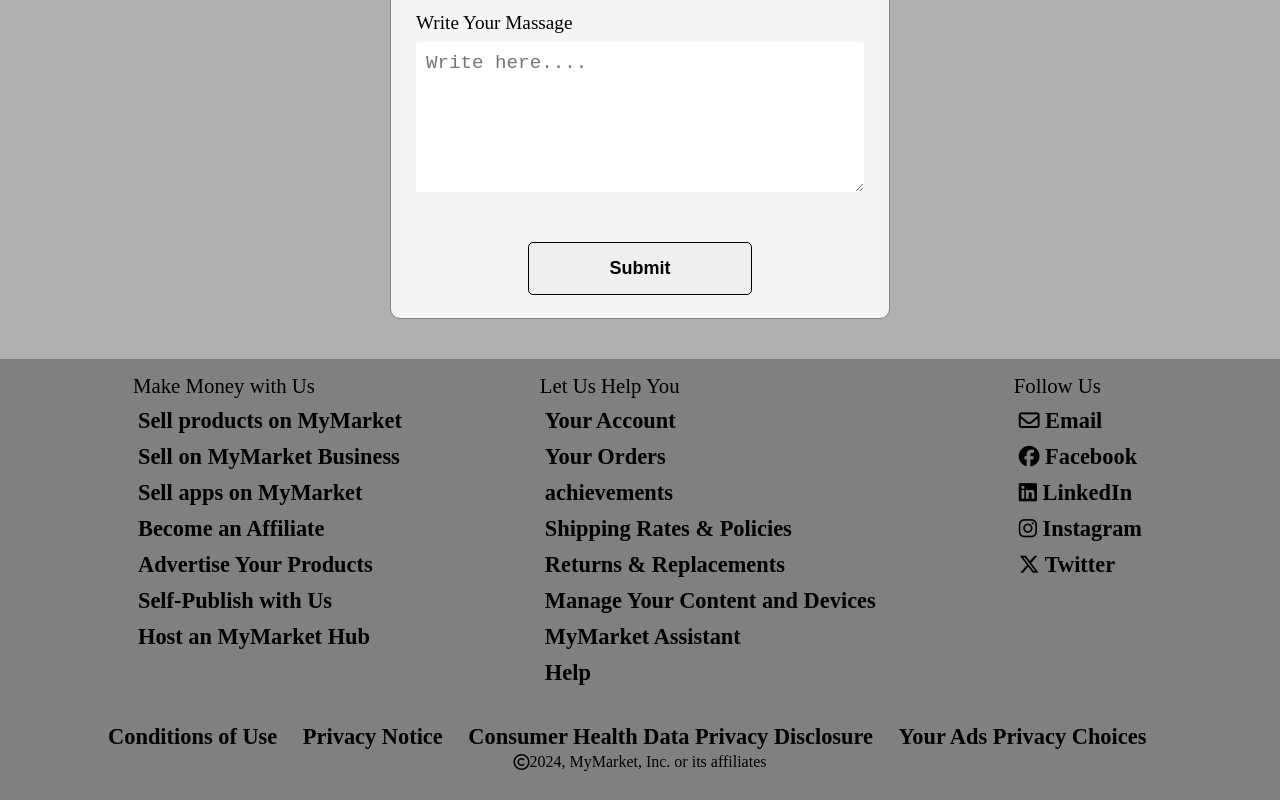
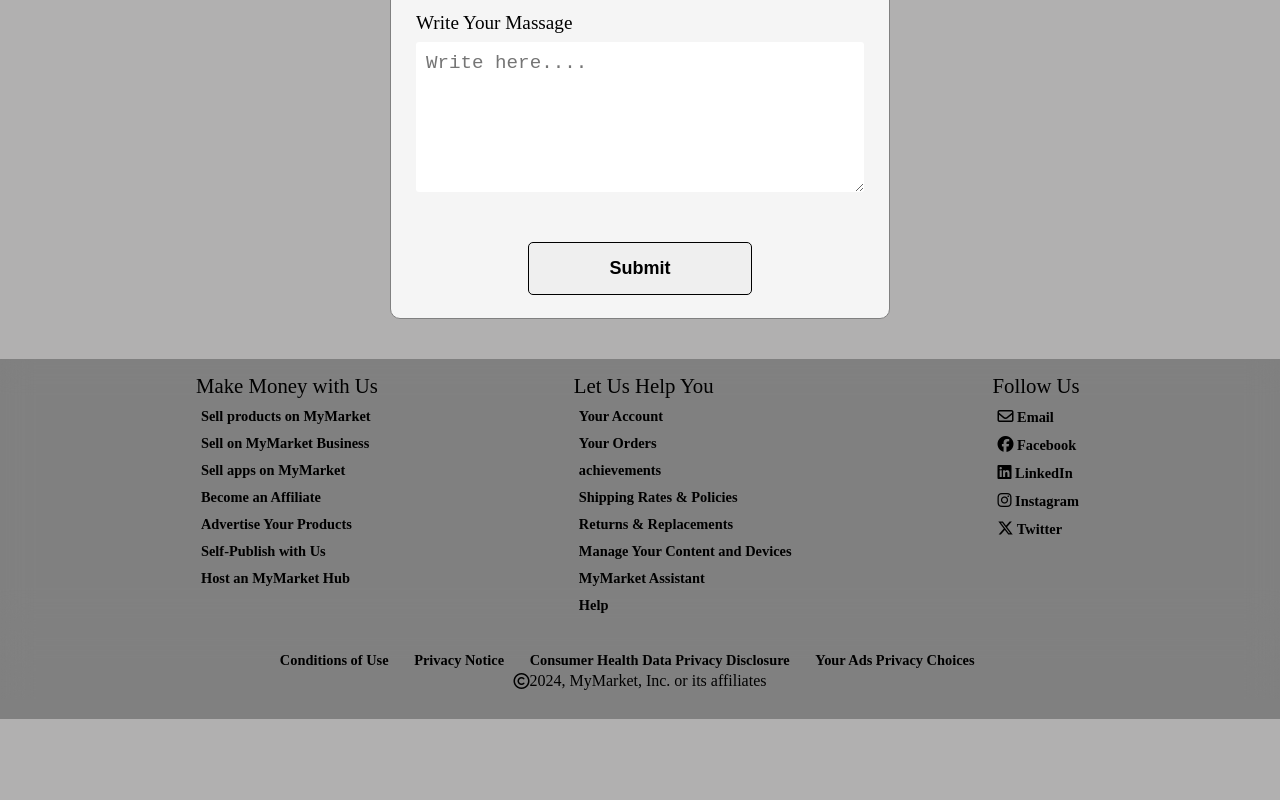
Before and after one commit to mahdi0014/WDE-project, a plain HTML site: page index.html in a window 1280 px wide. Shown: the part 3874-4674 px from the top of the page. After the commit the page ends 4593 px from the top, so only its background shows below. Drawn offline with Linux system fonts and the light colour scheme.

Commit message:
add new addition

```diff
--- a/style.css
+++ b/style.css
@@ -471,6 +471,7 @@ ul {
 }
 ul a {
   display: block;
+  font-size: 0.9rem;
   margin: 5px;
   margin-top: 10px;
   margin-bottom: 10px;
@@ -479,7 +480,7 @@ ul p {
   font-size: 1.3rem;
 }
 ul i {
-  font-size: 1.3rem;
+  font-size: 1rem;
 }
 .end-text {
   margin-top: 3px;
@@ -492,6 +493,7 @@ ul i {
 }
 .end-text a {
   margin-right: 2%;
+  font-size: 0.9rem;
 }
 .copyright {
   background-color: transparent;
```
